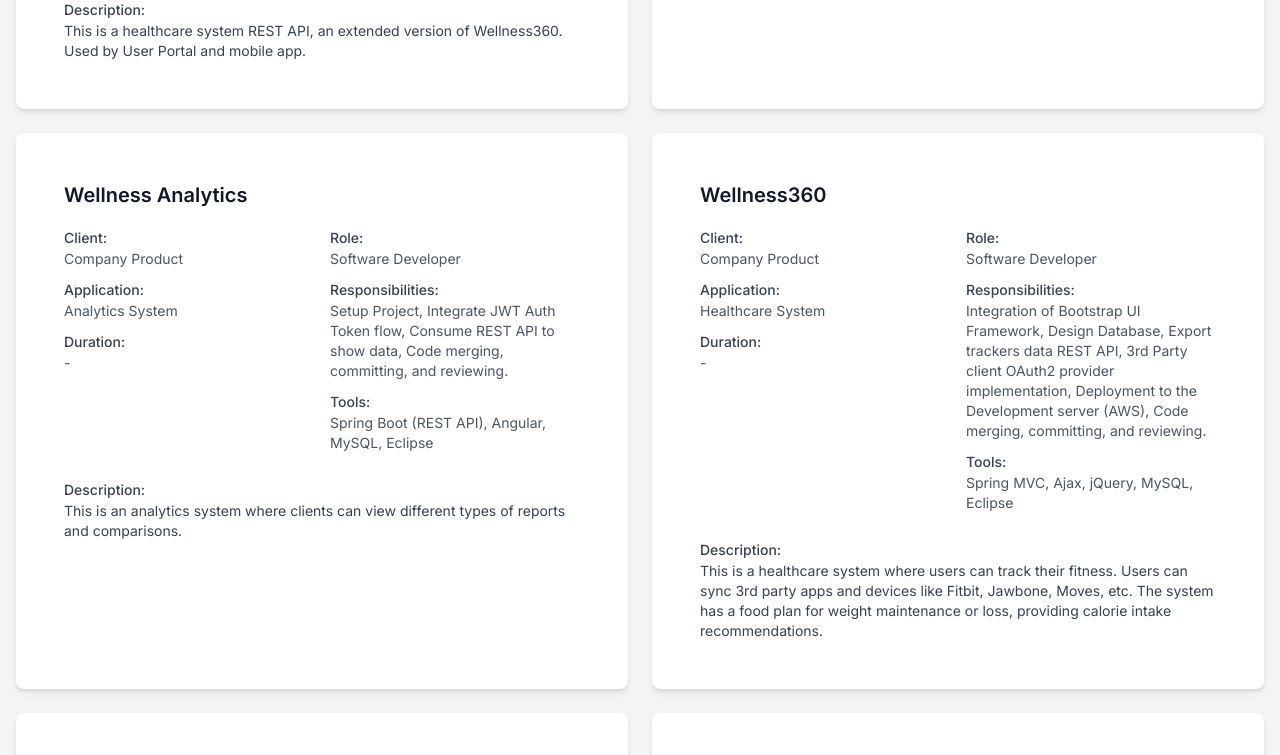
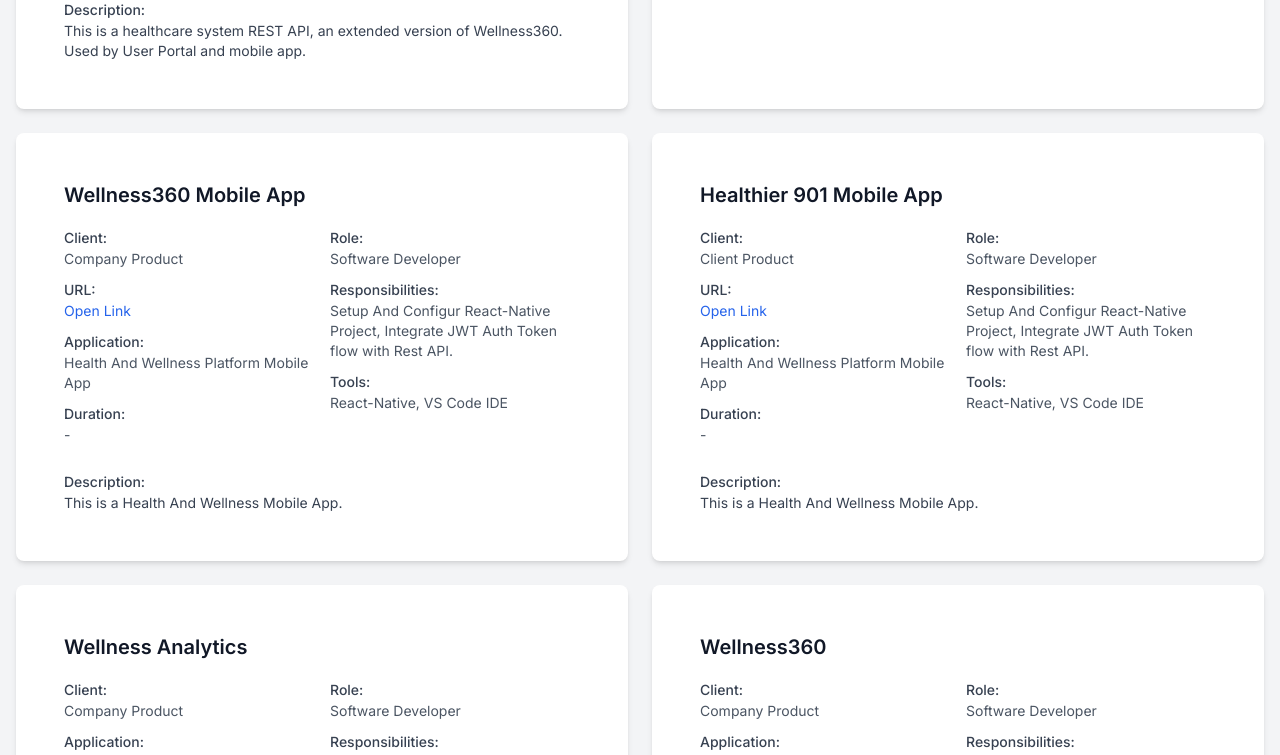
Before and after one commit to AnilTripathi/portfolio, a Next.js app: page / in a window 1280 px wide. Shown: the part 5400-6155 px from the top of the page. Built offline with nearby package versions, Linux system fonts and the light colour scheme.

Commit message:
projects updates

```diff
--- a/app/components/ProjectCard.tsx
+++ b/app/components/ProjectCard.tsx
@@ -22,7 +22,7 @@ const ProjectCard = ({ project }: { project: any }) => {
                     target="_blank"
                     rel="noopener noreferrer"
                   >
-                    {project.url}
+                    {project.url?"Open Link":""}
                   </a>
                 </p>
               </div>
--- a/app/components/Projects.tsx
+++ b/app/components/Projects.tsx
@@ -4,7 +4,7 @@ const projectsData = [
   {
     "title": "Wellness360 Rest API",
     "client": "Company Product",
-    "url": null,
+    "url": "https://stagingapi.livewellness360.com",
     "application": "Healthcare System REST API",
     "duration": "-",
     "description": "This is a healthcare system REST API, an extended version of Wellness360. Used by User Portal and mobile app.",
@@ -23,6 +23,30 @@ const projectsData = [
     "role": "Software Developer",
     "responsibilities": "Setup And Configur NextJs(ReactJs) Project, Integrate JWT Auth Token flow with Rest API.",
     "tools": " NextJs(ReactJs), VS Code IDE",
+    "category": "Professional"
+  },
+  {
+    "title": "Wellness360 Mobile App",
+    "client": "Company Product",
+    "url": "https://play.google.com/store/apps/details?id=com.wellness360.app&pcampaignid=web_share",
+    "application": "Health And Wellness Platform Mobile App",
+    "duration": "-",
+    "description": "This is a Health And Wellness Mobile App.",
+    "role": "Software Developer",
+    "responsibilities": "Setup And Configur React-Native Project, Integrate JWT Auth Token flow with Rest API.",
+    "tools": "React-Native, VS Code IDE",
+    "category": "Professional"
+  },
+  {
+    "title": "Healthier 901 Mobile App",
+    "client": "Client Product",
+    "url": "https://play.google.com/store/apps/details?id=com.healthier901.app&pcampaignid=web_share",
+    "application": "Health And Wellness Platform Mobile App",
+    "duration": "-",
+    "description": "This is a Health And Wellness Mobile App.",
+    "role": "Software Developer",
+    "responsibilities": "Setup And Configur React-Native Project, Integrate JWT Auth Token flow with Rest API.",
+    "tools": "React-Native, VS Code IDE",
     "category": "Professional"
   },
   {
```
